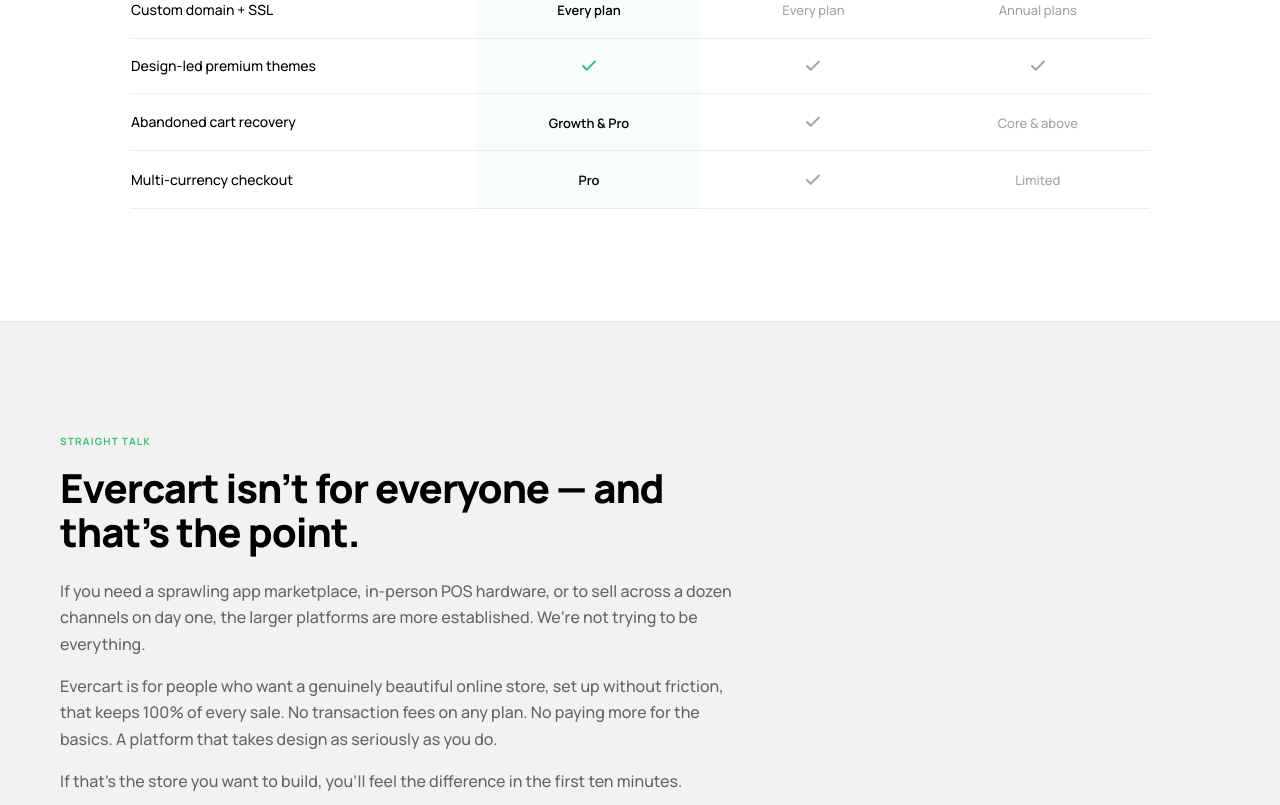
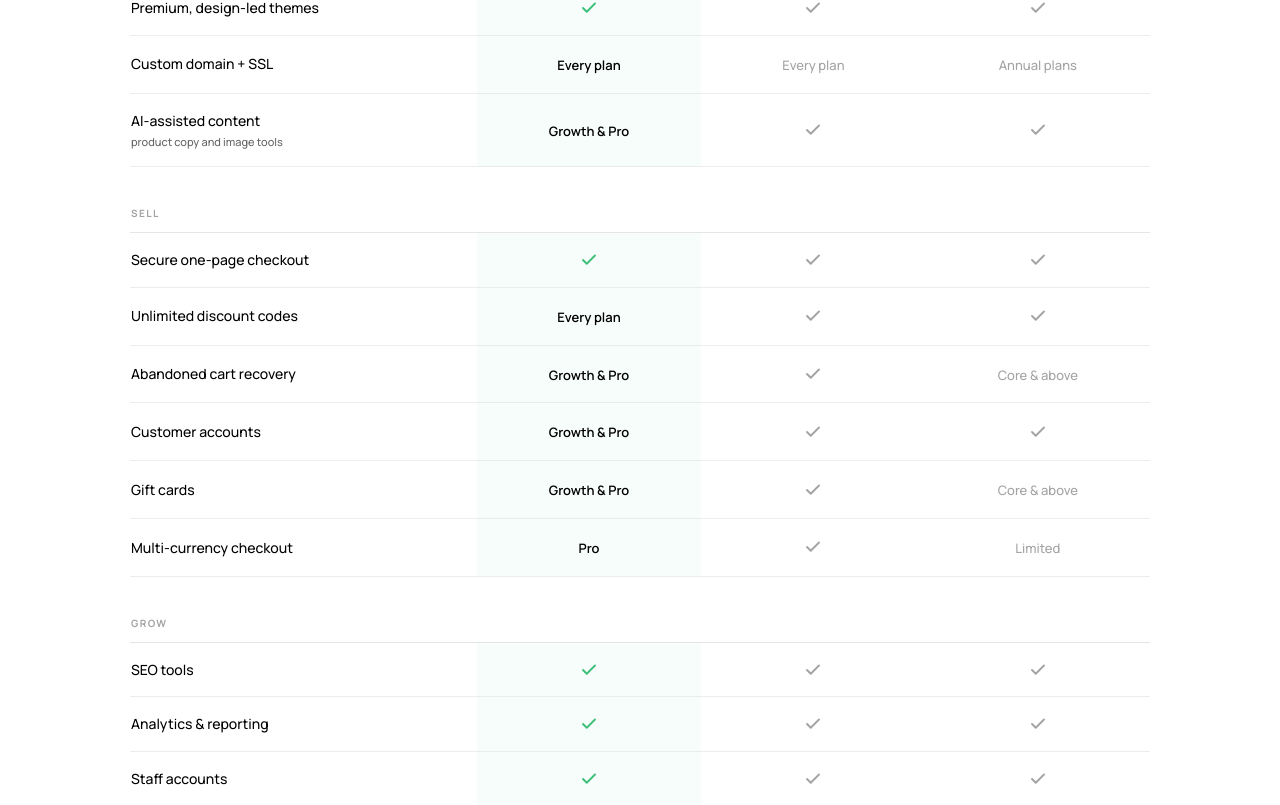
Before and after one commit to garethcoyle/evercart-website, a Next.js app: page /compare in a window 1280 px wide. Shown: the part 1315-2120 px from the top of the page. Built offline with nearby package versions, Linux system fonts and the light colour scheme.

Commit message:
Pricing page v2

```diff
--- a/app/compare/page.tsx
+++ b/app/compare/page.tsx
@@ -152,35 +152,36 @@
         </Container>
       </section>
 
-      {/* Honest note — builds trust */}
+      {/* Positioning — confident */}
       <section className="py-20 md:py-28 bg-offwhite border-y border-line">
         <Container size="hero">
           <div className="max-w-[680px]">
             <Reveal>
-              <p className="label">Straight talk</p>
+              <p className="label">Why Evercart</p>
             </Reveal>
             <Reveal delay={0.06}>
               <h2 className="mt-4 text-[30px] md:text-[40px] font-extrabold tracking-[-0.025em] leading-[1.1] text-ink">
-                Evercart isn&rsquo;t for everyone &mdash; and that&rsquo;s the point.
+                The power of a big platform, without the fees.
               </h2>
             </Reveal>
             <Reveal delay={0.12}>
               <div className="mt-6 space-y-4 text-[16px] leading-[1.65] text-meta">
                 <p>
-                  If you need a sprawling app marketplace, in-person POS
-                  hardware, or to sell across a dozen channels on day one, the
-                  larger platforms are more established. We&rsquo;re not trying
-                  to be everything.
+                  Evercart gives you everything you&rsquo;d expect from an
+                  established platform &mdash; a fast, beautiful, fully-featured
+                  online store &mdash; and keeps 100% of every sale in your
+                  pocket with 0% transaction fees on every plan.
                 </p>
                 <p>
-                  Evercart is for people who want a genuinely beautiful online
-                  store, set up without friction, that keeps 100% of every sale.
-                  No transaction fees on any plan. No paying more for the basics.
-                  A platform that takes design as seriously as you do.
+                  Design isn&rsquo;t an afterthought or a paid add-on. It&rsquo;s
+                  built into the platform from the first click, so your store
+                  looks like you made it &mdash; not like it came off a
+                  production line.
                 </p>
                 <p>
-                  If that&rsquo;s the store you want to build, you&rsquo;ll feel
-                  the difference in the first ten minutes.
+                  And Evercart keeps getting better. We ship new features
+                  constantly, built for ambitious stores that intend to become
+                  names everyone knows.
                 </p>
               </div>
             </Reveal>
--- a/components/homepage/PricingTeaser.tsx
+++ b/components/homepage/PricingTeaser.tsx
@@ -6,55 +6,7 @@
 import { Container } from "@/components/ui/Container";
 import { Reveal } from "@/components/motion/Reveal";
 import { cn } from "@/lib/utils";
-
-type Plan = {
-  name: string;
-  monthlyPrice: string;
-  annualPrice: string;
-  tagline: string;
-  highlights: string[];
-  featured?: boolean;
-};
-
-// Annual prices: monthly × 0.8 rounded — matches the in-app pricing page.
-const PLANS: Plan[] = [
-  {
-    name: "Starter",
-    monthlyPrice: "$9",
-    annualPrice: "$7",
-    tagline: "Launch your online store and make your first sales.",
-    highlights: [
-      "Up to 20 products",
-      "Custom domain + SSL",
-      "0% transaction fees",
-    ],
-  },
-  {
-    name: "Growth",
-    monthlyPrice: "$29",
-    annualPrice: "$23",
-    tagline: "The full toolkit to grow and market your online store.",
-    highlights: [
-      "Up to 100 products",
-      "Abandoned cart recovery",
-      "Priority support",
-    ],
-    featured: true,
-  },
-  {
-    name: "Pro",
-    monthlyPrice: "$79",
-    annualPrice: "$63",
-    tagline: "No limits. No compromises. Total control.",
-    highlights: [
-      "Unlimited products",
-      "Multi-currency checkout",
-      "Dedicated account manager",
-    ],
-  },
-];
-
-type Cadence = "monthly" | "annual";
+import { PLANS, type Cadence } from "@/lib/pricing";
 
 export function PricingTeaser() {
   const [cadence, setCadence] = useState<Cadence>("monthly");
@@ -74,9 +26,9 @@
             </Reveal>
             <Reveal delay={0.12}>
               <p className="mt-5 text-[17px] leading-[1.55] text-meta max-w-[480px]">
-                Every plan includes the builder, multi-gateway checkout,
-                custom domain, and 0% transaction fees. Pay 20% less when
-                you choose annual.
+                Every plan includes unlimited products, the builder,
+                multi-gateway checkout, a custom domain, and 0% transaction
+                fees. Pay 20% less when you choose annual.
               </p>
             </Reveal>
           </div>
@@ -148,7 +100,7 @@
             const price =
               cadence === "monthly" ? plan.monthlyPrice : plan.annualPrice;
             return (
-              <Reveal key={plan.name} delay={i * 0.06}>
+              <Reveal key={plan.id} delay={i * 0.06}>
                 <div
                   className={cn(
                     "group relative rounded-[16px] p-7 md:p-8 h-full flex flex-col transition-all duration-300 ease-apple",
@@ -157,7 +109,6 @@
                       : "bg-paper border border-line hover:-translate-y-1 hover:border-ink/40 hover:shadow-[0_10px_30px_-12px_rgba(0,0,0,0.12)]",
                   )}
                 >
-                  {/* Featured: soft emerald edge accent */}
                   {plan.featured && (
                     <div
                       aria-hidden
@@ -203,7 +154,7 @@
                         plan.featured ? "text-paper" : "text-ink",
                       )}
                     >
-                      {price}
+                      ${price}
                     </span>
                     <span
                       className={cn(
@@ -214,16 +165,14 @@
                       / month
                     </span>
                   </div>
-                  {cadence === "annual" && (
                   <p
                     className={cn(
                       "mt-1.5 text-[11px]",
                       plan.featured ? "text-paper/60" : "text-meta-700",
                     )}
                   >
-                      Billed yearly
+                    {cadence === "annual" ? "Billed yearly" : "Billed monthly"}
                   </p>
-                  )}
                   <ul className="mt-8 space-y-3 flex-1">
                     {plan.highlights.map((h) => (
                       <li
--- a/components/pricing/PricingPlans.tsx
+++ b/components/pricing/PricingPlans.tsx
@@ -96,6 +96,16 @@
       />
 
       {/* Features */}
+      {plan.inherits && (
+        <p
+          className={cn(
+            "text-[13px] font-semibold mb-4",
+            featured ? "text-paper" : "text-ink",
+          )}
+        >
+          Everything in {plan.inherits}, plus:
+        </p>
+      )}
       <ul className="flex flex-col gap-3 flex-1">
         {plan.features.map((feature) => (
           <li key={feature} className="flex items-start gap-2.5">
--- a/lib/compare.ts
+++ b/lib/compare.ts
@@ -69,12 +69,7 @@
         shopify: "Up to 2% unless using Shopify Payments",
         squarespace: "2% on entry plan, 0% above",
       },
-      {
-        label: "Setup fees",
-        evercart: false,
-        shopify: false,
-        squarespace: false,
-      },
+      { label: "Setup fees", evercart: false, shopify: false, squarespace: false },
       {
         label: "Bandwidth / traffic charges",
         evercart: false,
@@ -84,10 +79,11 @@
     ],
   },
   {
-    heading: "Building & selling",
+    heading: "Build & design",
     rows: [
+      { label: "Unlimited products", evercart: true, shopify: true, squarespace: true },
       {
-        label: "Unlimited products",
+        label: "Premium, design-led themes",
         evercart: true,
         shopify: true,
         squarespace: true,
@@ -99,13 +95,43 @@
         squarespace: "Annual plans",
       },
       {
-        label: "Design-led premium themes",
+        label: "AI-assisted content",
+        note: "product copy and image tools",
+        evercart: "Growth & Pro",
+        shopify: true,
+        squarespace: true,
+      },
+    ],
+  },
+  {
+    heading: "Sell",
+    rows: [
+      {
+        label: "Secure one-page checkout",
         evercart: true,
         shopify: true,
         squarespace: true,
       },
       {
+        label: "Unlimited discount codes",
+        evercart: "Every plan",
+        shopify: true,
+        squarespace: true,
+      },
+      {
         label: "Abandoned cart recovery",
+        evercart: "Growth & Pro",
+        shopify: true,
+        squarespace: "Core & above",
+      },
+      {
+        label: "Customer accounts",
+        evercart: "Growth & Pro",
+        shopify: true,
+        squarespace: true,
+      },
+      {
+        label: "Gift cards",
         evercart: "Growth & Pro",
         shopify: true,
         squarespace: "Core & above",
@@ -118,4 +144,17 @@
       },
     ],
   },
+  {
+    heading: "Grow",
+    rows: [
+      { label: "SEO tools", evercart: true, shopify: true, squarespace: true },
+      {
+        label: "Analytics & reporting",
+        evercart: true,
+        shopify: true,
+        squarespace: true,
+      },
+      { label: "Staff accounts", evercart: true, shopify: true, squarespace: true },
+    ],
+  },
 ];
--- a/lib/pricing.ts
+++ b/lib/pricing.ts
@@ -1,4 +1,5 @@
-// Pricing data — matches the in-app pricing page exactly.
+// Pricing data — single source of truth for the /pricing page AND the
+// homepage pricing teaser. Edit here and both stay in sync.
 // Annual prices are the monthly-equivalent when billed annually (20% off).
 
 export type Cadence = "monthly" | "annual";
@@ -9,8 +10,13 @@
   monthlyPrice: number;
   annualPrice: number;
   tagline: string;
+  featured?: boolean;
+  /** Name of the plan whose features this plan builds on (for "Everything in X, plus"). */
+  inherits?: string;
+  /** Incremental features shown on the /pricing cards (full list for the base plan). */
   features: string[];
-  featured?: boolean;
+  /** Three punchy items shown on the homepage teaser. */
+  highlights: string[];
 };
 
 export const PLANS: Plan[] = [
@@ -22,12 +28,18 @@
     tagline: "Launch your store and make your first sales.",
     features: [
       "Unlimited products",
+      "40+ premium themes",
       "Custom domain + SSL",
       "0% transaction fees",
-      "40+ premium themes",
+      "Secure, fast checkout",
       "Basic analytics (30 days)",
       "Unlimited discount codes",
       "Email support",
+    ],
+    highlights: [
+      "Unlimited products",
+      "40+ premium themes",
+      "0% transaction fees",
     ],
   },
   {
@@ -37,17 +49,19 @@
     annualPrice: 23,
     tagline: "The full toolkit to grow and market your store.",
     featured: true,
+    inherits: "Starter",
     features: [
-      "Unlimited products",
-      "Custom domain + SSL",
-      "0% transaction fees",
-      "40+ premium themes",
-      "Full analytics + history",
+      "Evercart AI for products & photos",
       "Abandoned cart recovery",
       "Customer accounts",
       "Gift cards",
-      "Unlimited discount codes",
+      "Full analytics + history",
       "Staff accounts (3)",
+      "Priority support",
+    ],
+    highlights: [
+      "Evercart AI built in",
+      "Abandoned cart recovery",
       "Priority support",
     ],
   },
@@ -57,20 +71,19 @@
     monthlyPrice: 79,
     annualPrice: 63,
     tagline: "No limits. No compromises. Total control.",
+    inherits: "Growth",
     features: [
-      "Unlimited products",
-      "Custom domain + SSL",
-      "0% transaction fees",
-      "40+ premium themes",
-      "Advanced analytics + exports",
-      "Abandoned cart recovery",
-      "Customer accounts",
-      "Gift cards",
-      "Unlimited discount codes",
+      "AI analytics insights",
       "Multi-currency checkout",
       "API access",
+      "Advanced analytics + exports",
       "Staff accounts (10)",
       "Priority support + onboarding",
+    ],
+    highlights: [
+      "AI analytics insights",
+      "Multi-currency checkout",
+      "API access",
     ],
   },
 ];
@@ -90,8 +103,8 @@
     description: "Connect your own domain, secured automatically.",
   },
   {
-    title: "Unlimited bandwidth",
-    description: "No traffic caps and no surprise overage charges.",
+    title: "Unlimited products",
+    description: "List as much as you like on every plan, from day one.",
   },
   {
     title: "Multi-gateway checkout",
@@ -103,7 +116,7 @@
   },
 ];
 
-// Full feature comparison matrix.
+// Full feature comparison matrix (Evercart tiers).
 export type ComparisonValue = boolean | string;
 export type ComparisonRow = {
   label: string;
@@ -126,6 +139,14 @@
     rows: [
       { label: "Premium themes", starter: "40+", growth: "40+", pro: "40+" },
       { label: "Custom domain + SSL", starter: true, growth: true, pro: true },
+    ],
+  },
+  {
+    heading: "Evercart AI",
+    rows: [
+      { label: "AI product descriptions", starter: false, growth: true, pro: true },
+      { label: "AI photo polish", starter: false, growth: true, pro: true },
+      { label: "AI analytics insights", starter: false, growth: false, pro: true },
     ],
   },
   {
```
Lines whose indentation alone changed are shown as unchanged.
